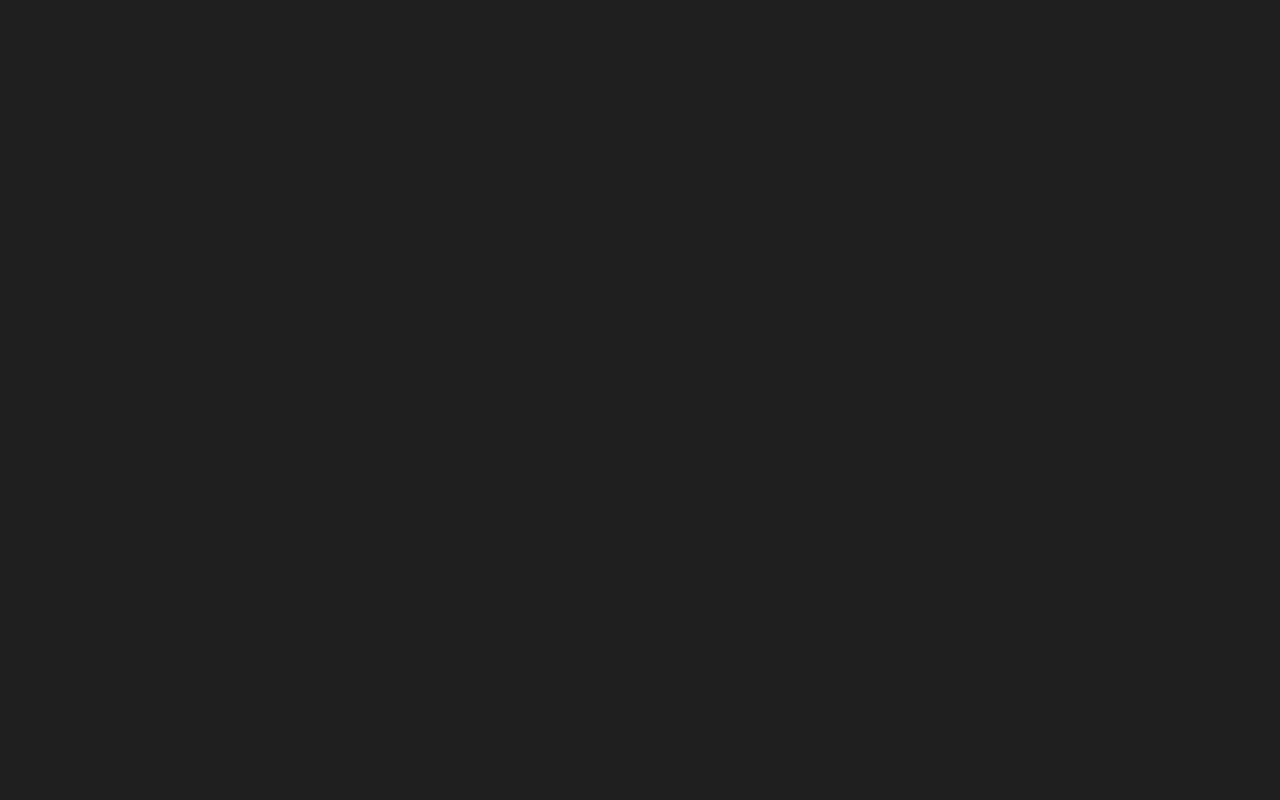
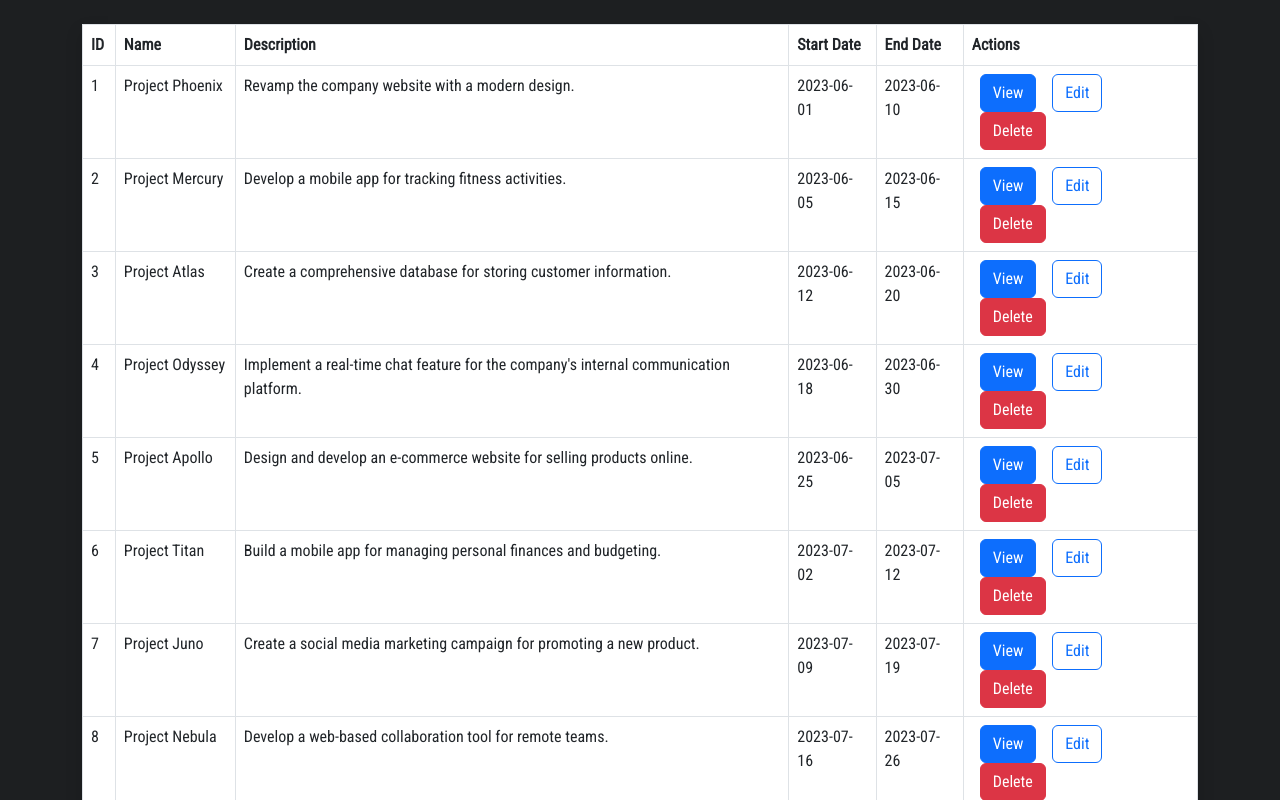
Before and after one commit to iamneo-production/33e87e27-938b-4a40-8e83-73c219030755, a React (Create React App) app in the folder reactapp/: page /listprojects in a window 1280 px wide. Before the commit this address had no page. Shown: the top 800 px of the page. Built offline with nearby package versions, Linux system fonts and the light colour scheme.

Commit message:
Added List Project Page

```diff
--- a/reactapp/src/App.js
+++ b/reactapp/src/App.js
@@ -5,6 +5,7 @@ import ForgotPassword from './components/forgotpassword';
 import { BrowserRouter as Router, Routes, Route } from 'react-router-dom';
 import { ToastContainer } from 'react-toastify';
 import 'react-toastify/dist/ReactToastify.css';
+import ListProjects from './pages/listProjects';
 
 
 function App() {
@@ -17,6 +18,7 @@ function App() {
           <Route path="/" element={<Login />} />
           <Route path="/signup" element={<SignUp />} />
           <Route path="/forgotpassword" element={<ForgotPassword />} />
+          <Route path="/listprojects" element={<ListProjects/>} />
         </Routes>
       </Router>
     </div>
--- /dev/null
+++ b/reactapp/src/pages/listProjects.jsx
@@ -0,0 +1,54 @@
+import { useState } from "react";
+import { Link } from "react-router-dom";
+import tableData from "../components/TableData";
+
+ function ListProjects() {
+  const [data, setData] = useState(tableData);
+
+  const handleDelete = (id) => {
+    const updatedData = data.filter((item) => item.ID !== id);
+    setData(updatedData);
+  };
+
+  return (
+    <div className="container">
+      <div className="py-4">
+        <table className="table table-bordered table-hover shadow">
+          <thead>
+            <tr>
+              <th scope="col">ID</th>
+              <th scope="col">Name</th>
+              <th scope="col">Description</th>
+              <th scope="col">Start Date</th>
+              <th scope="col">End Date</th>
+              <th scope="col">Actions</th>
+            </tr>
+          </thead>
+          <tbody>
+            {data.map((item) => (
+              <tr key={item.ID}>
+                <td>{item.ID}</td>
+                <td>{item.Name}</td>
+                <td>{item.Description}</td>
+                <td>{item.StartDate}</td>
+                <td>{item.EndDate}</td>
+                <td>
+                  <Link className="btn btn-primary mx-2">View</Link>
+                  <Link className="btn btn-outline-primary mx-2">Edit</Link>
+                  <button
+                    className="btn btn-danger mx-2"
+                    onClick={() => handleDelete(item.ID)}
+                  >
+                    Delete
+                  </button>
+                </td>
+              </tr>
+            ))}
+          </tbody>
+        </table>
+      </div>
+    </div>
+  );
+}
+
+export default ListProjects;
```
